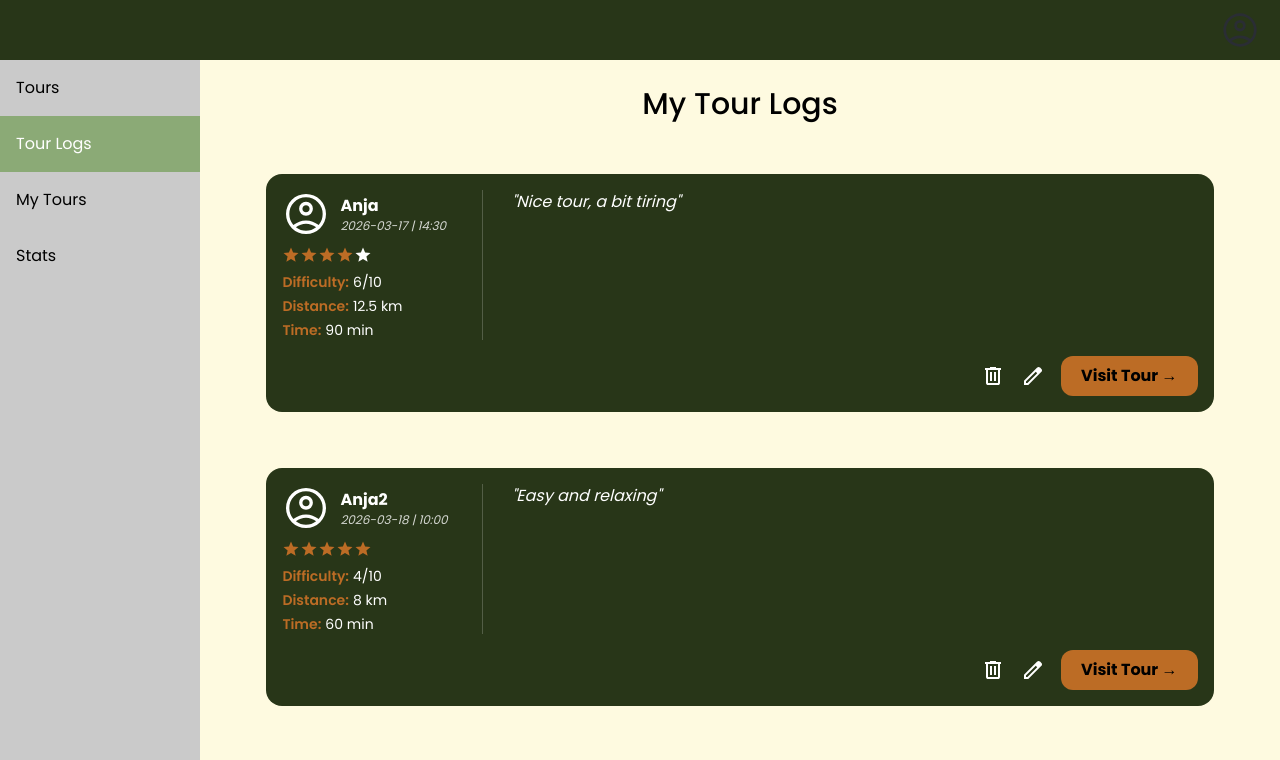
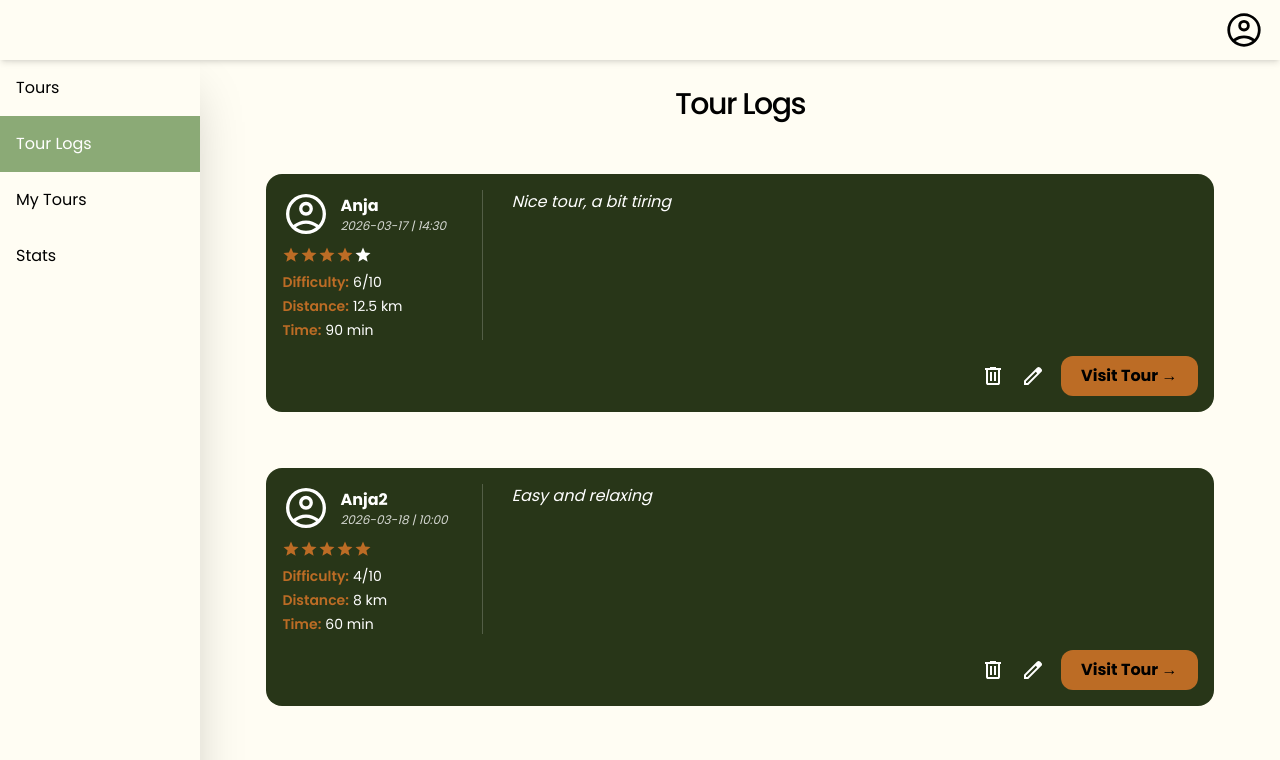
Before and after one commit to anjagfrerer/TourPlanner, an Angular app: page /tourLogs in a window 1280 px wide. Shown: the top 760 px of the page. Built offline with nearby package versions, Linux system fonts and the light colour scheme.

Commit message:
sticky header und paar generelle Änderungen beim Layout

```diff
--- a/src/app/app.css
+++ b/src/app/app.css
@@ -1,8 +1,9 @@
 .layout {
   display: grid;
   grid-template-columns: 200px 1fr;
-  grid-template-rows: auto 1fr;
-  min-height: 100vh;
+  grid-template-rows: 60px 1fr; /* Feste Header-Höhe */
+  height: 100vh;                /* Genau 100% der Fensterhöhe */
+  overflow: hidden;             /* Verhindert das Scrollen der ganzen Seite */
 }
 
 .header {
@@ -11,13 +12,15 @@
 
 .sidebar {
   grid-column: 1;
+  overflow-y: auto;
 }
 
 .content {
-  background-color: #fefae0;
+  background-color: #FFFDF3;
   grid-column: 2;
   padding: 2vw;
   padding-left: 3vw;
   padding-right: 3vw;
   min-width: 0;
+  overflow-y: auto;
 }
--- a/src/components/TourLog/tour-log-item/tour-log-item.html
+++ b/src/components/TourLog/tour-log-item/tour-log-item.html
@@ -37,7 +37,7 @@
       </div>
 
       <div class="pl-6 border-l border-white/20 italic whitespace-pre-wrap">
-        "{{ log.comment }}"
+        {{ log.comment }}
       </div>
     </div>
 
--- a/src/components/TourLog/tour-logs-page/tour-logs-page.html
+++ b/src/components/TourLog/tour-logs-page/tour-logs-page.html
@@ -1,5 +1,5 @@
 <section class="tourLogsPage">
-  <h1 class="text-3xl font-medium text-black mb-6 text-center">My Tour Logs</h1>
+  <h1 class="text-3xl font-medium text-black mb-6 text-center tracking-tighter">Tour Logs</h1>
 
   <div class="flex flex-col">
     @for (log of tourLogService.logs(); track log.tourLogId) {
--- a/src/components/header/header.css
+++ b/src/components/header/header.css
@@ -2,5 +2,11 @@
   display: flex;
   justify-content: flex-end;   /* Inhalt nach rechts */
   align-items: center;         /* vertikal zentrieren */
-  padding: 10px 20px;
+  height: 60px;
+
+  /* Sticky Header */
+  position: sticky;
+  top: 0;
+  z-index: 1000;
+  width: 100%;
 }
--- a/src/components/header/header.html
+++ b/src/components/header/header.html
@@ -1,4 +1,4 @@
 <!-- View -->
-<section class="header bg-secondary">
-    <img src="assets/profileIcon.svg" alt="profileIcon">
+<section class="header bg-background shadow-md">
+    <img src="assets/profileIcon2.svg" alt="profileIcon" class="pr-4">
 </section>
--- a/src/components/sidebar/sidebar.css
+++ b/src/components/sidebar/sidebar.css
@@ -2,7 +2,7 @@
   margin: 0;
   padding: 0;
   width: 200px;
-  background-color: #cacaca;
+  background-color: #FFFDF3;
   position: fixed;
   height: 100%;
   overflow: auto;
@@ -24,7 +24,7 @@
 
 /* Links on mouse-over */
 .sidebar a:hover:not(.active) {
-  background-color: #555;
+  background-color: #283618;
   color: white;
 }
 
--- a/src/components/sidebar/sidebar.html
+++ b/src/components/sidebar/sidebar.html
@@ -1,5 +1,5 @@
 <!-- View -->
-<section class="sidebar">
+<section class="sidebar shadow-2xl">
     <a routerLink="/" routerLinkActive="active" [routerLinkActiveOptions]="{ exact: true }">Tours</a> <!-- [] .. es wird ein JavaScript Objekt übergeben; exact weil /tourDetail sonst auch gelten würde / -->
     <a routerLink="/tourLogs" routerLinkActive="active">Tour Logs</a> <!-- routerLink = Angular; navigiere zur Route / -->
     <a routerLink="/myTours" routerLinkActive="active">My Tours</a>
--- a/src/styles.css
+++ b/src/styles.css
@@ -11,4 +11,5 @@
   --color-success: #aad576;
   --color-warning: #F4A259;
   --color-error: #bc4749;
+  --color-background: #FFFDF3;
 }
```
Also changed, not shown: public/assets/profileIcon2.svg (added).
